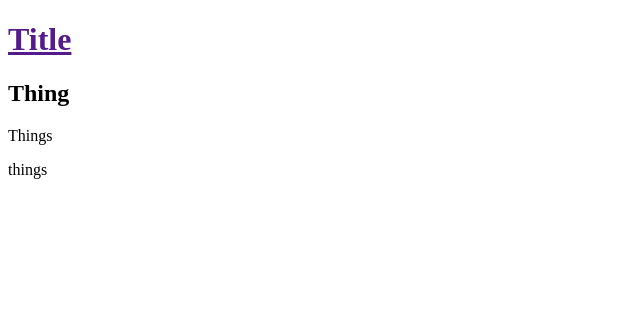
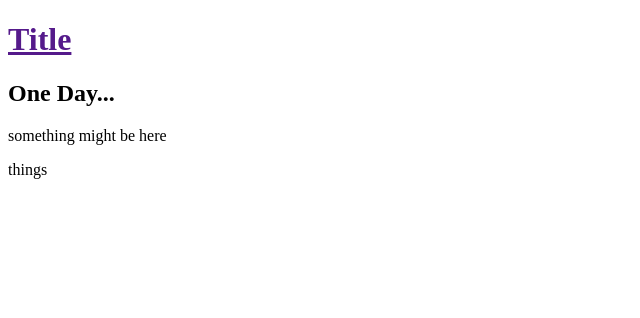
Before and after one commit to sharkwheels/horriblescope, a Flask app: template templates/main.html in a window 1280 px wide. Shown: the top 318 px of the page, without its empty margins (0-640 px from the left). Run offline with Flask 2, Linux system fonts and the light colour scheme; the template is opened without the code that fills it, so the values that code supplies are empty; parts of the project's set-up code (start-up, migrations or seed data) failed here and were passed over; some web fonts are replaced.

Commit message:
forgot about the front, as one does

```diff
--- a/app.py
+++ b/app.py
@@ -8,8 +8,6 @@ from flask import Flask, render_template, request, redirect, url_for, flash
 app = Flask(__name__, static_folder='static',static_url_path='/static')
 app.config['DEBUG'] = True
 app.config['TRAP_BAD_REQUEST_ERRORS'] = True
-app.config.from_pyfile('keys.cfg')
-app.secret_key = app.config['APP_KEY']
 
 ### APP VIEWS ####################################################################
 
@@ -19,7 +17,8 @@ def main():
 	# maybe I'll make a "X number of people served"
 	# display the latest tweet or something
 	# a little about this tiny app
-	pass
+	return render_template('main.html')
+
 
 ### RUN IT ####################################################################
 
--- a/templates/main.html
+++ b/templates/main.html
@@ -2,8 +2,8 @@
 
 {% block content %}
  <article>
- 	<h2>Thing</h2>
- 	<p>Things</p>
+ 	<h2>One Day...</h2>
+ 	<p>something might be here</p>
   </article>
 
 {% endblock %}
```
